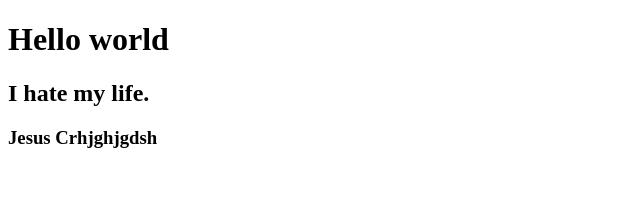
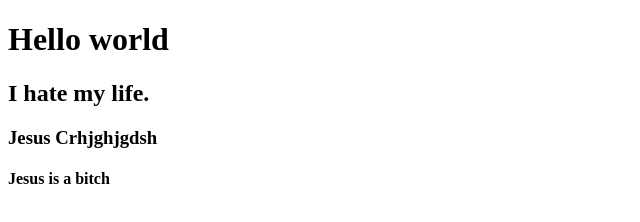
Before and after one commit to MarioPianese/test1, a plain HTML site: page index.html in a window 1280 px wide. Shown: the whole page, without its empty margins (0-640 px from the left). Drawn offline with Linux system fonts and the light colour scheme.

Commit message:
Update index.html

```diff
--- a/index.html
+++ b/index.html
@@ -11,5 +11,6 @@
     <h1>Hello world</h1>
     <h2> I hate my life. </h2>
     <h3> Jesus Crhjghjgdsh </h3>
+    <h4> Jesus is a bitch </h4>
 </body>
 </html>
```
